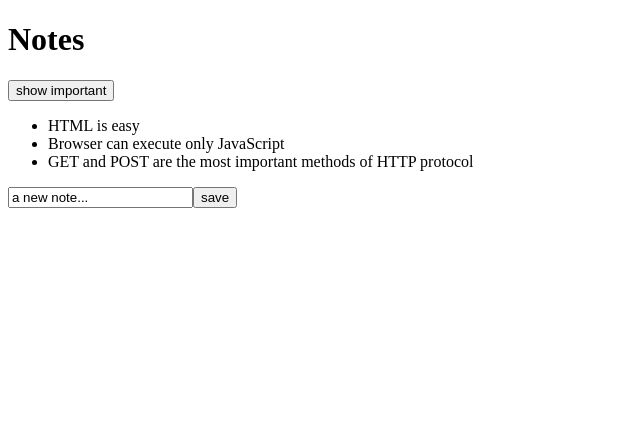
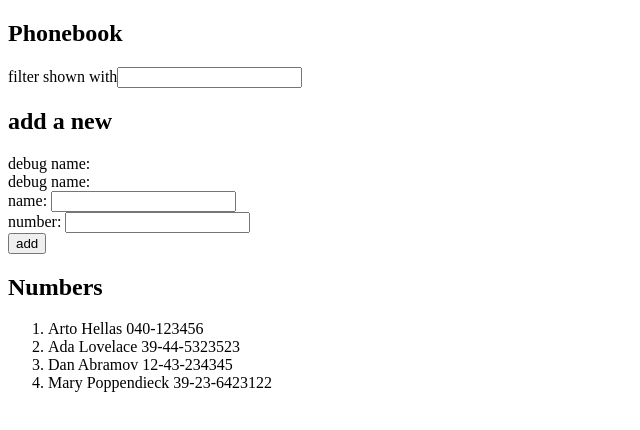
Before and after one commit to AH134/practice, a React (Vite) app in the folder react-practice/fso-course/: page / in a window 1280 px wide. Shown: the top 430 px of the page, without its empty margins (0-640 px from the left). Built offline with nearby package versions, Linux system fonts and the light colour scheme.

Commit message:
part2 exercise 2.6-2.10

```diff
--- a/react-practice/fso-course/src/App.jsx
+++ b/react-practice/fso-course/src/App.jsx
@@ -1,51 +1,137 @@
 import { useState } from "react";
-import Note from "./components/Note";
 
-const App = (props) => {
-  const [notes, setNotes] = useState(props.notes);
-  const [newNote, setNewNote] = useState("a new note...");
-  const [showAll, setShowAll] = useState(true);
+const Filter = ({ onChange }) => {
+  return (
+    <>
+      <span>filter shown with</span>
+      <input type="text" onChange={onChange} />
+    </>
+  );
+};
 
-  const notesToShow = showAll ? notes : notes.filter((note) => note.important);
+const PersonForm = (props) => {
+  const {
+    newName,
+    newNumber,
+    handleOnSubmit,
+    handleOnNameChange,
+    handleOnNumberChange,
+  } = props;
 
-  const addNote = (e) => {
-    e.preventDefault();
-    const noteObject = {
-      content: newNote,
-      important: Math.random() < 0.5,
-      id: notes.length + 1,
-    };
+  return (
+    <form onSubmit={handleOnSubmit}>
+      <div>debug name: {newName}</div>
+      <div>debug name: {newNumber}</div>
+      <div>
+        name: <input value={newName} onChange={handleOnNameChange} />
+      </div>
+      <div>
+        number: <input value={newNumber} onChange={handleOnNumberChange} />
+      </div>
+      <div>
+        <button type="submit">add</button>
+      </div>
+    </form>
+  );
+};
 
-    setNotes(notes.concat(noteObject));
-    setNewNote("");
+const Numbers = (props) => {
+  const { isFiltered, filteredList, personList } = props;
+  return (
+    <ol>
+      {isFiltered
+        ? filteredList.map((filteredPerson) => {
+            return (
+              <li key={filteredPerson.id}>
+                {filteredPerson.name} {filteredPerson.number}
+              </li>
+            );
+          })
+        : personList.map((person) => {
+            return (
+              <li key={person.id}>
+                {person.name} {person.number}
+              </li>
+            );
+          })}
+    </ol>
+  );
+};
+
+const App = () => {
+  const [persons, setPersons] = useState([
+    { name: "Arto Hellas", number: "040-123456", id: 1 },
+    { name: "Ada Lovelace", number: "39-44-5323523", id: 2 },
+    { name: "Dan Abramov", number: "12-43-234345", id: 3 },
+    { name: "Mary Poppendieck", number: "39-23-6423122", id: 4 },
+  ]);
+  const [newName, setNewName] = useState("");
+  const [newNumber, setNewNumber] = useState("");
+  const [filter, setFilter] = useState([]);
+  const [filtering, setFiltering] = useState(false);
+
+  const handleOnNameChange = (e) => {
+    setNewName(e.target.value);
   };
 
-  const handleNoteChange = (e) => {
-    console.log(e.target.value);
-    setNewNote(e.target.value);
+  const handleOnNumberChange = (e) => {
+    setNewNumber(e.target.value);
+  };
+
+  const handleOnSubmit = (e) => {
+    e.preventDefault();
+    const personExists = persons.find((person) => {
+      return person.name === newName;
+    });
+    if (newName !== "" && newNumber !== "") {
+      if (personExists === undefined) {
+        const newPersonList = {
+          name: newName,
+          number: newNumber,
+          id: persons.length + 1,
+        };
+
+        setPersons(persons.concat(newPersonList));
+        setNewName("");
+        setNewNumber("");
+      } else {
+        window.alert(`${newName} is already added to phonebook`);
+      }
+    } else {
+      window.alert("name or number cannot be empty");
+    }
+  };
+
+  const handleOnFiltered = (e) => {
+    const filteredWord = e.target.value.toLowerCase();
+    const filteredList = persons.filter((person) => {
+      return person.name.toLowerCase().includes(filteredWord);
+    });
+
+    setFiltering(filteredWord !== "");
+    setFilter(filteredList);
   };
 
   return (
     <div>
-      <h1>Notes</h1>
-      <div>
-        <button
-          onClick={() => {
-            setShowAll(!showAll);
-          }}
-        >
-          show {showAll ? "important" : "all"}
-        </button>
-      </div>
-      <ul>
-        {notesToShow.map((note) => (
-          <Note key={note.id} note={note} />
-        ))}
-      </ul>
-      <form onSubmit={addNote}>
-        <input value={newNote} onChange={handleNoteChange} />
-        <button type="submit">save</button>
-      </form>
+      <h2>Phonebook</h2>
+      <Filter onChange={handleOnFiltered} />
+
+      <h2>add a new</h2>
+      <PersonForm
+        newName={newName}
+        newNumber={newNumber}
+        handleOnSubmit={handleOnSubmit}
+        handleOnNameChange={handleOnNameChange}
+        handleOnNumberChange={handleOnNumberChange}
+      />
+
+      <h2>Numbers</h2>
+      <Numbers
+        isFiltered={filtering}
+        filteredList={filter}
+        personList={persons}
+      />
     </div>
   );
 };
--- a/react-practice/fso-course/src/components/Note.jsx
+++ /dev/null
@@ -1,5 +0,0 @@
-const Note = ({ note }) => {
-  return <li>{note.content}</li>;
-};
-
-export default Note;
--- a/react-practice/fso-course/src/main.jsx
+++ b/react-practice/fso-course/src/main.jsx
@@ -3,26 +3,8 @@ import ReactDOM from "react-dom/client";
 
 import App from "./App";
 
-const notes = [
-  {
-    id: 1,
-    content: "HTML is easy",
-    important: true,
-  },
-  {
-    id: 2,
-    content: "Browser can execute only JavaScript",
-    important: false,
-  },
-  {
-    id: 3,
-    content: "GET and POST are the most important methods of HTTP protocol",
-    important: true,
-  },
-];
-
 ReactDOM.createRoot(document.getElementById("root")).render(
   <React.StrictMode>
-    <App notes={notes} />
+    <App />
   </React.StrictMode>
 );
```
